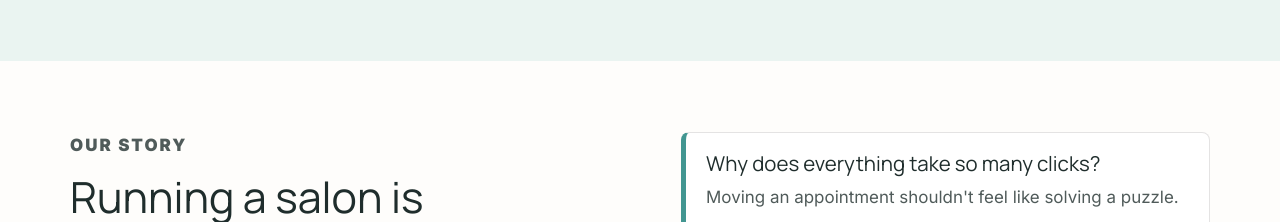
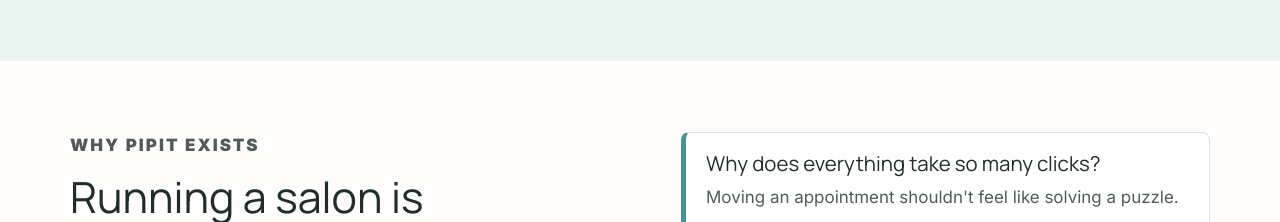
Before and after one commit to rwkimmel/pipit-marketing, a Next.js app: page / in a window 1280 px wide. Shown: the part 1300-1522 px from the top of the page. Built offline with nearby package versions, Linux system fonts and the light colour scheme; no server answers.

Commit message:
BUBBLEGUM: fix homepage story eyebrow

```diff
--- a/content/site.ts
+++ b/content/site.ts
@@ -39,7 +39,7 @@
     ],
   },
   problem: {
-    eyebrow: "OUR STORY",
+    eyebrow: "WHY PIPIT EXISTS",
     headline: "Running a salon is complicated enough.",
     supportingLine: "Your software shouldn't make it harder.",
     body: [
```
